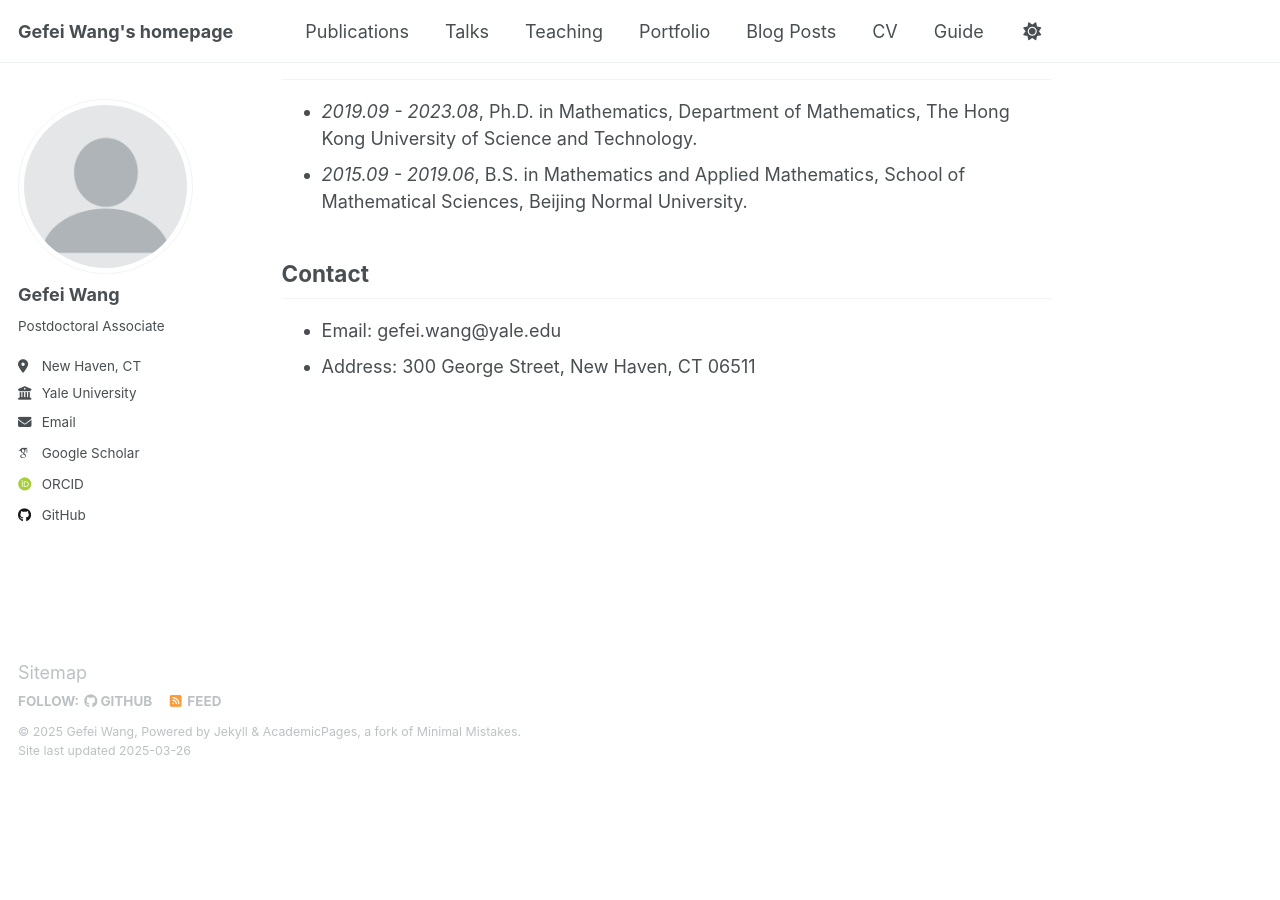
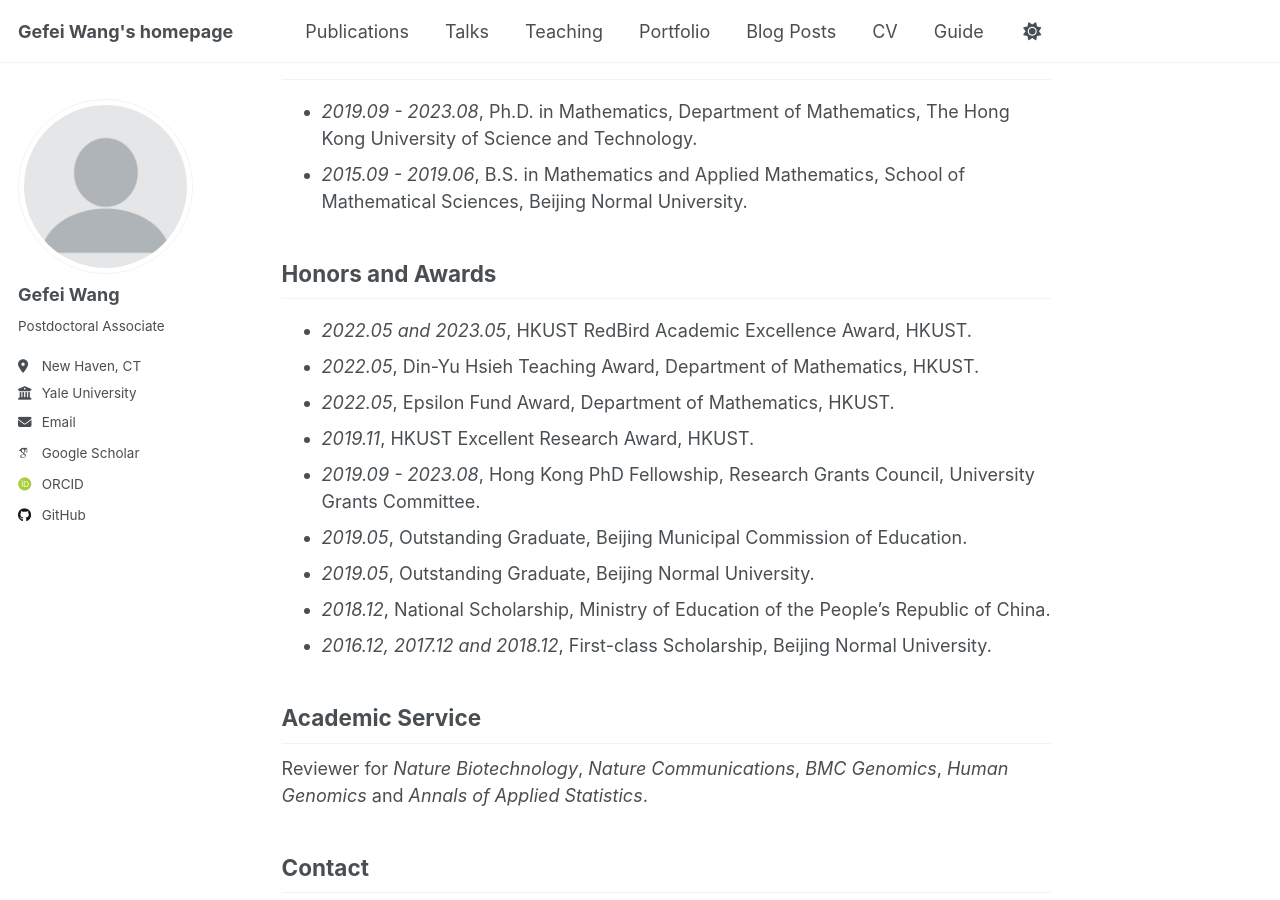
Before and after one commit to gefeiwang/gefeiwang.github.io, a Jekyll site: the page built from _pages/about.md, in a window 1280 px wide and 900 px high, scrolled down 487 px. Built offline with Jekyll 4.4.1, drawn with Linux system fonts in a browser that asks for light colours; some web fonts are replaced; before the commit the page ends 1265 px from its top, so only the background shows below that.

Commit message:
Update about.md

```diff
--- a/_pages/about.md
+++ b/_pages/about.md
@@ -20,6 +20,22 @@ Education
 - *2019.09 - 2023.08*, Ph.D. in Mathematics, Department of Mathematics, The Hong Kong University of Science and Technology.
 - *2015.09 - 2019.06*, B.S. in Mathematics and Applied Mathematics, School of Mathematical Sciences, Beijing Normal University.
 
+Honors and Awards
+------
+- *2022.05 and 2023.05*, HKUST RedBird Academic Excellence Award, HKUST.
+- *2022.05*, Din-Yu Hsieh Teaching Award, Department of Mathematics, HKUST.
+- *2022.05*, Epsilon Fund Award, Department of Mathematics, HKUST.
+- *2019.11*, HKUST Excellent Research Award, HKUST.
+- *2019.09 - 2023.08*, Hong Kong PhD Fellowship, Research Grants Council, University Grants Committee.
+- *2019.05*, Outstanding Graduate, Beijing Municipal Commission of Education.
+- *2019.05*, Outstanding Graduate, Beijing Normal University.
+- *2018.12*, National Scholarship, Ministry of Education of the People's Republic of China.
+- *2016.12, 2017.12 and 2018.12*, First-class Scholarship, Beijing Normal University.
+
+Academic Service
+------
+Reviewer for *Nature Biotechnology*, *Nature Communications*, *BMC Genomics*, *Human Genomics* and *Annals of Applied Statistics*.
+
 Contact
 ------
 - Email: gefei.wang@yale.edu
```
